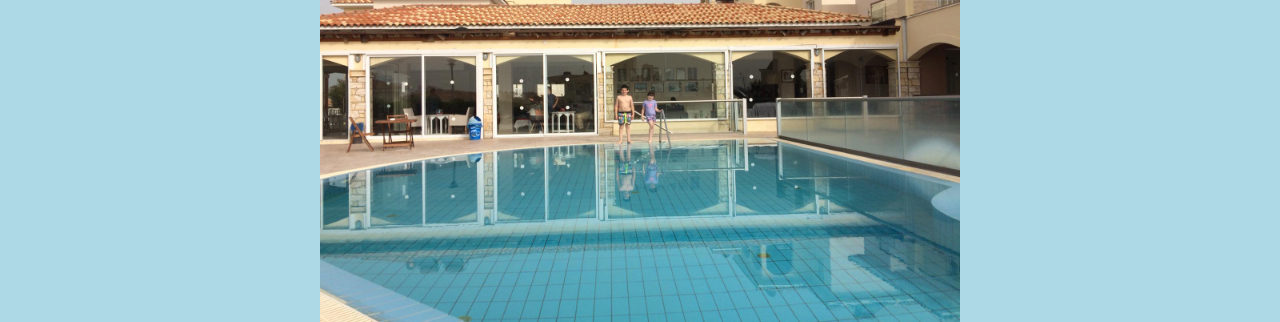
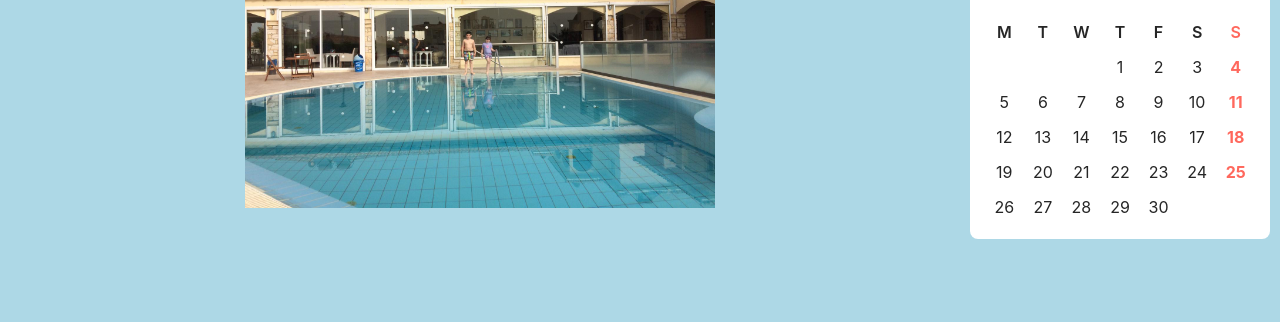
Before and after one commit to chava85/hotel_site, a Django app: page / in a window 1280 px wide. Shown: the part 267-589 px from the top of the page. After the commit the page ends 506 px from the top, so only its background shows below. Run offline with Django 3.2, Linux system fonts and the light colour scheme; some libraries are stand-ins or nearby versions.

Commit message:
add hotel pic and calendar on the same row

```diff
--- a/visitors/templates/index.html
+++ b/visitors/templates/index.html
@@ -1,13 +1,47 @@
 {% extends "base.html" %}
 {% load static %}
 {% block content %}
+<style>
+* {
+  box-sizing: border-box;
+}
+
+/* Create two unequal columns that floats next to each other */
+.column {
+  float: left;
+  padding: 10px;
+  height: 500px; /* Should be removed. Only for demonstration */
+}
+
+.right {
+  width: 75%;
+  color: black;
+}
+
+.left {
+  width: 25%;
+  color:black;
+}
+
+/* Clear floats after the columns */
+.column:after {
+  content: "";
+  display: table;
+  clear: right;
+}
+</style>
+<div class="column right">
 <center>
 <div>
 <h1>Hotel Torquay</h1>
 </div>
 <img src="{% static 'media/Cypress.jpg' %}">
+</div>
 </center>
 
+
+<div class="row">
+	<div class="column left">
 		<article>
 		<div class="calendar">
 		  <div class="calendar__picture">
@@ -58,4 +92,9 @@
 		  </div>
 		</div>
 		</article>
+	</div>
+</div>
+
+
+
 {% endblock %}
```
Lines whose indentation alone changed are shown as unchanged.
